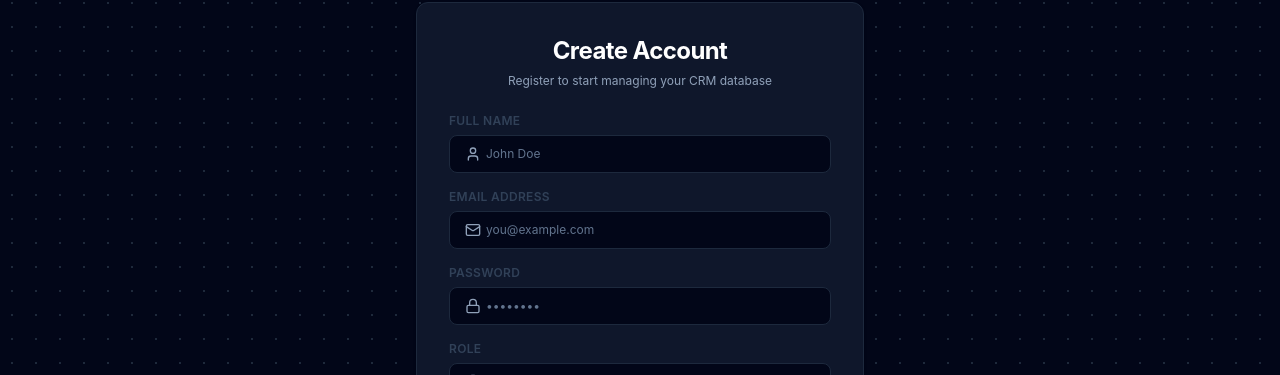
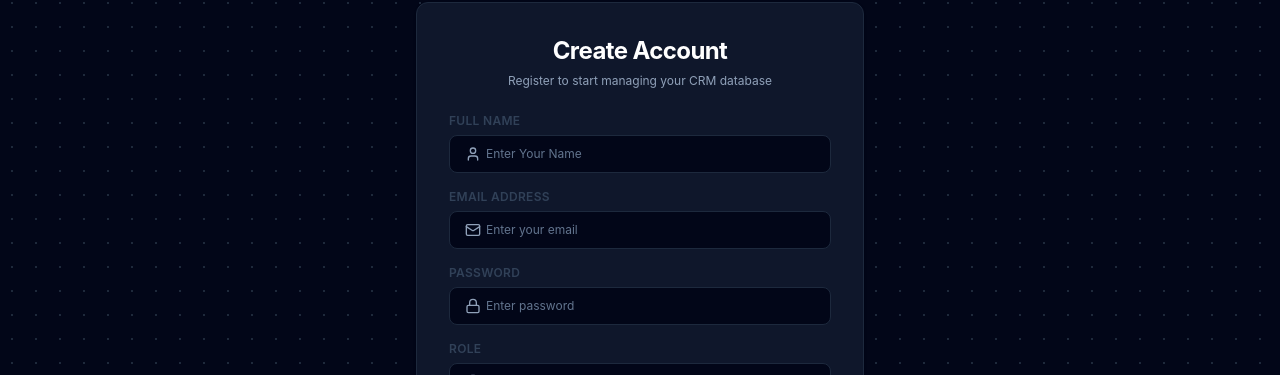
Before and after one commit to sakshik-23/smart-leads-backend, a React app in the folder frontend/: page /register in a window 1280 px wide. Shown: the part 105-480 px from the top of the page. Built offline with nearby package versions, Linux system fonts and the light colour scheme; no server answers; the HTML template or start-up script is replaced by a standard one.

Commit message:
style: update placeholder text in registration form to be more descriptive

```diff
--- a/frontend/src/components/Register.jsx
+++ b/frontend/src/components/Register.jsx
@@ -106,7 +106,7 @@ const Register = () => {
                 value={name}
                 onChange={(e) => setName(e.target.value)}
                 className="block w-full pl-9 pr-3 py-2.5 bg-slate-50 dark:bg-slate-950 border border-slate-200 dark:border-slate-800 rounded-lg text-slate-900 dark:text-white placeholder-slate-400 dark:placeholder-slate-500 focus:outline-none focus:ring-1 focus:ring-slate-450 dark:focus:ring-slate-700 transition-all text-xs"
-                placeholder="John Doe"
+                placeholder="Enter Your Name"
               />
             </div>
           </div>
@@ -123,7 +123,7 @@ const Register = () => {
                 value={email}
                 onChange={(e) => setEmail(e.target.value)}
                 className="block w-full pl-9 pr-3 py-2.5 bg-slate-50 dark:bg-slate-950 border border-slate-200 dark:border-slate-800 rounded-lg text-slate-900 dark:text-white placeholder-slate-400 dark:placeholder-slate-500 focus:outline-none focus:ring-1 focus:ring-slate-450 dark:focus:ring-slate-700 transition-all text-xs"
-                placeholder="you@example.com"
+                placeholder="Enter your email"
               />
             </div>
           </div>
@@ -140,7 +140,7 @@ const Register = () => {
                 value={password}
                 onChange={(e) => setPassword(e.target.value)}
                 className="block w-full pl-9 pr-3 py-2.5 bg-slate-50 dark:bg-slate-950 border border-slate-200 dark:border-slate-800 rounded-lg text-slate-900 dark:text-white placeholder-slate-400 dark:placeholder-slate-500 focus:outline-none focus:ring-1 focus:ring-slate-450 dark:focus:ring-slate-700 transition-all text-xs"
-                placeholder="••••••••"
+                placeholder="Enter password"
               />
             </div>
           </div>
```
